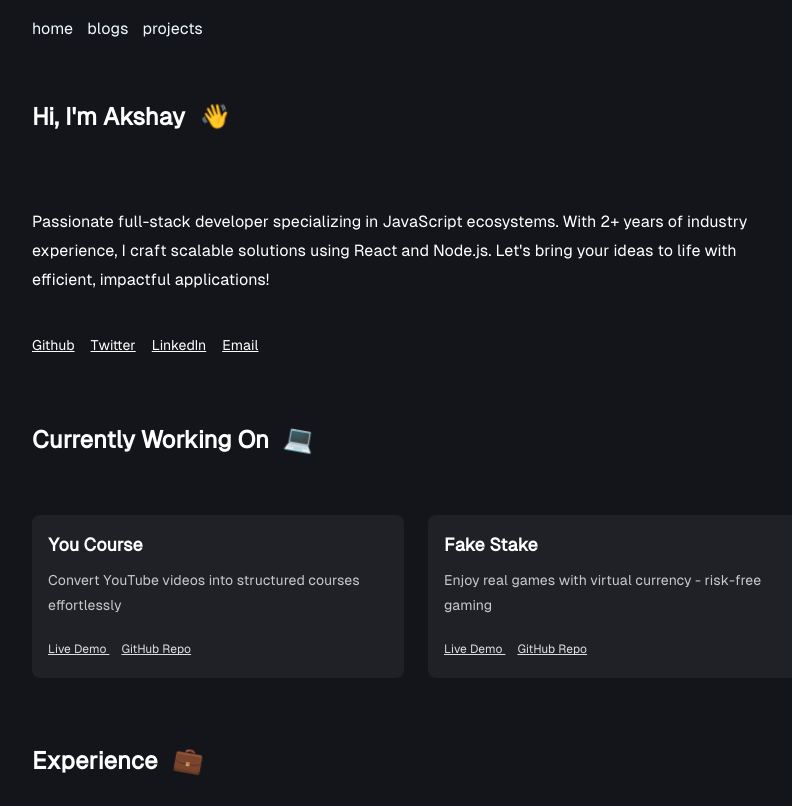
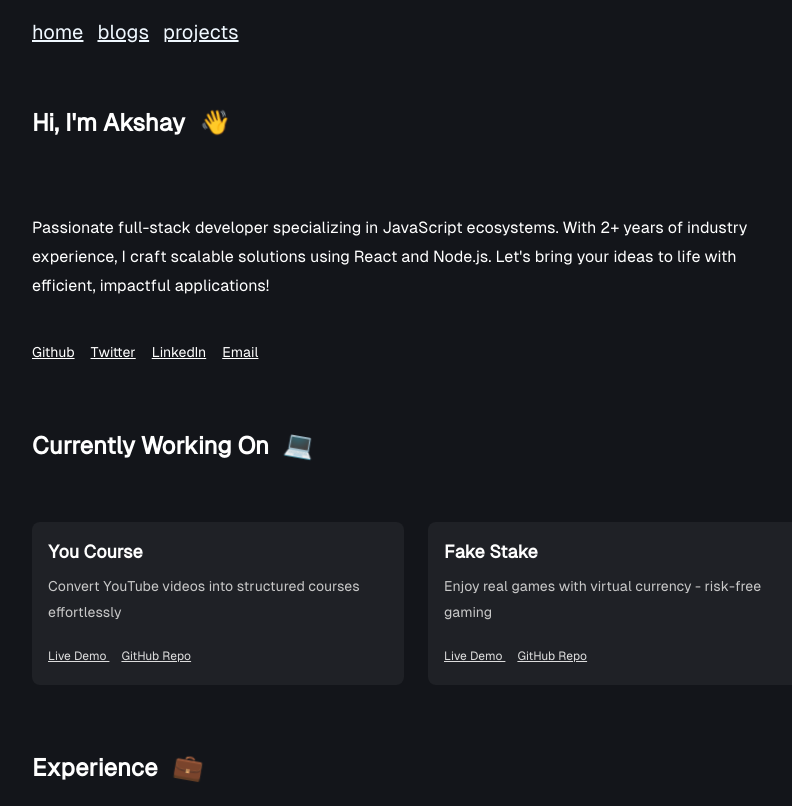
Before and after one commit to Akshaygore1/astro-portfolio, an Astro site: page / in a window 1280 px wide. Shown: the top 806 px of the page, without its empty margins (224-1016 px from the left). Built offline with nearby package versions, Linux system fonts and the light colour scheme; Astro itself is replaced by a stand-in of ours.

Commit message:
Changes in navbar

```diff
--- a/src/layouts/Layout.astro
+++ b/src/layouts/Layout.astro
@@ -77,8 +77,7 @@ import '@fontsource/geist-sans';
 	}
 	a {
 		color: inherit;
-		text-decoration: none;
-		font-size: 16px;
+		font-size: 1.25rem;
 		line-height: 1.6;
 	}
 </style>
```
